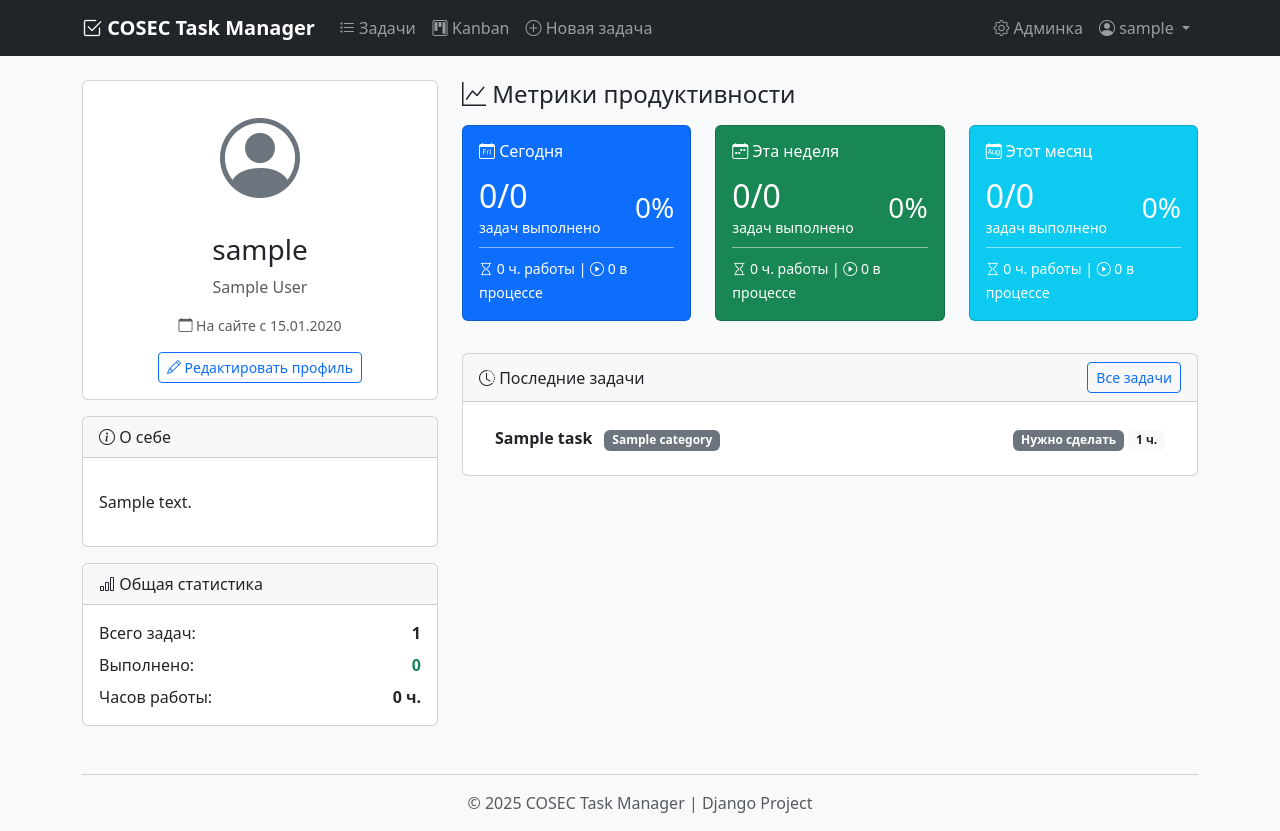
After one commit to pvmen/python_cosec, a Django app: a page that uses templates/base.html in a window 1280 px wide. The commit adds this page. Run offline with Django 5.2, Linux system fonts and the light colour scheme; a user stored in the database is signed in; tables that the repository leaves empty hold one stand-in row (values such as "Sample post").

Commit message:
Add user profile with bio and productivity metrics

```diff
--- a/tasks/urls.py
+++ b/tasks/urls.py
@@ -3,14 +3,16 @@ from django.contrib.auth.views import LogoutView
 from . import views
 
 urlpatterns = [
-    path('', views.TaskListView.as_view(), name='task_list'),
-    path('kanban/', views.KanbanView.as_view(), name='kanban'),
-    path('task/<int:pk>/', views.TaskDetailView.as_view(), name='task_detail'),
-    path('task/create/', views.TaskCreateView.as_view(), name='task_create'),
-    path('task/<int:pk>/edit/', views.TaskUpdateView.as_view(), name='task_update'),
-    path('task/<int:pk>/delete/', views.TaskDeleteView.as_view(), name='task_delete'),
-    path('task/<int:pk>/update-status/', views.UpdateTaskStatusView.as_view(), name='task_update_status'),
-    path('login/', views.CustomLoginView.as_view(), name='login'),
-    path('logout/', LogoutView.as_view(), name='logout'),
-    path('register/', views.RegisterView.as_view(), name='register'),
+    path("", views.TaskListView.as_view(), name="task_list"),
+    path("kanban/", views.KanbanView.as_view(), name="kanban"),
+    path("task/<int:pk>/", views.TaskDetailView.as_view(), name="task_detail"),
+    path("task/create/", views.TaskCreateView.as_view(), name="task_create"),
+    path("task/<int:pk>/edit/", views.TaskUpdateView.as_view(), name="task_update"),
+    path("task/<int:pk>/delete/", views.TaskDeleteView.as_view(), name="task_delete"),
+    path("task/<int:pk>/update-status/", views.UpdateTaskStatusView.as_view(), name="task_update_status"),
+    path("profile/<str:username>/", views.ProfileView.as_view(), name="profile"),
+    path("profile/edit/", views.ProfileEditView.as_view(), name="profile_edit"),
+    path("login/", views.CustomLoginView.as_view(), name="login"),
+    path("logout/", LogoutView.as_view(), name="logout"),
+    path("register/", views.RegisterView.as_view(), name="register"),
 ]
--- a/tasks/views.py
+++ b/tasks/views.py
@@ -1,26 +1,28 @@
 from django.views.generic import ListView, DetailView, CreateView, UpdateView, DeleteView, TemplateView
 from django.contrib.auth.mixins import LoginRequiredMixin
-from django.contrib.auth.views import LoginView, LogoutView
+from django.contrib.auth.views import LoginView
+from django.contrib.auth.models import User
 from django.contrib.auth import login
 from django.urls import reverse_lazy
 from django.views import View
 from django.http import JsonResponse
-from django.shortcuts import redirect
+from django.shortcuts import redirect, get_object_or_404
 from django.utils import timezone
+from django.db.models import Count, Q
 from datetime import timedelta
-from .models import Task, Category
-from .forms import TaskForm, RegisterForm
+from .models import Task, Category, Profile
+from .forms import TaskForm, RegisterForm, ProfileForm
 
 
 class CustomLoginView(LoginView):
-    template_name = 'registration/login.html'
+    template_name = "registration/login.html"
     redirect_authenticated_user = True
 
 
 class RegisterView(CreateView):
     form_class = RegisterForm
-    template_name = 'registration/register.html'
-    success_url = reverse_lazy('task_list')
+    template_name = "registration/register.html"
+    success_url = reverse_lazy("task_list")
 
     def form_valid(self, form):
         user = form.save()
@@ -28,85 +30,148 @@ class RegisterView(CreateView):
         return redirect(self.success_url)
 
 
+class ProfileView(LoginRequiredMixin, TemplateView):
+    template_name = "tasks/profile.html"
+
+    def get_context_data(self, **kwargs):
+        context = super().get_context_data(**kwargs)
+        username = self.kwargs.get("username")
+        user = get_object_or_404(User, username=username)
+
+        if not hasattr(user, "profile"):
+            Profile.objects.create(user=user)
+
+        context["profile_user"] = user
+        context["profile"] = user.profile
+        context["is_own_profile"] = self.request.user == user
+
+        now = timezone.now()
+        today_start = now.replace(hour=0, minute=0, second=0, microsecond=0)
+        week_start = today_start - timedelta(days=now.weekday())
+        month_start = today_start.replace(day=1)
+
+        user_tasks = Task.objects.filter(assigned_to=user)
+
+        def get_metrics(start_date):
+            period_tasks = user_tasks.filter(created_at__gte=start_date)
+            completed = period_tasks.filter(status="done").count()
+            total = period_tasks.count()
+            in_progress = period_tasks.filter(status="in_progress").count()
+            hours = sum(t.estimated_hours or 0 for t in period_tasks.filter(status="done"))
+            return {
+                "completed": completed,
+                "total": total,
+                "in_progress": in_progress,
+                "hours": hours,
+                "completion_rate": round(completed / total * 100) if total > 0 else 0,
+            }
+
+        context["metrics_today"] = get_metrics(today_start)
+        context["metrics_week"] = get_metrics(week_start)
+        context["metrics_month"] = get_metrics(month_start)
+
+        context["all_tasks"] = user_tasks.count()
+        context["all_completed"] = user_tasks.filter(status="done").count()
+        context["all_hours"] = sum(t.estimated_hours or 0 for t in user_tasks.filter(status="done"))
+
+        context["recent_tasks"] = user_tasks.order_by("-created_at")[:5]
+
+        return context
+
+
+class ProfileEditView(LoginRequiredMixin, UpdateView):
+    model = Profile
+    form_class = ProfileForm
+    template_name = "tasks/profile_edit.html"
+
+    def get_object(self):
+        if not hasattr(self.request.user, "profile"):
+            Profile.objects.create(user=self.request.user)
+        return self.request.user.profile
+
+    def get_success_url(self):
+        return reverse_lazy("profile", kwargs={"username": self.request.user.username})
+
+
 class TaskListView(LoginRequiredMixin, ListView):
     model = Task
-    template_name = 'tasks/task_list.html'
-    context_object_name = 'tasks'
+    template_name = "tasks/task_list.html"
+    context_object_name = "tasks"
     paginate_by = 10
 
     def get_queryset(self):
-        queryset = Task.objects.select_related('category', 'assigned_to')
+        queryset = Task.objects.select_related("category", "assigned_to")
 
-        category_id = self.request.GET.get('category')
+        category_id = self.request.GET.get("category")
         if category_id:
             queryset = queryset.filter(category_id=category_id)
 
-        status = self.request.GET.get('status')
+        status = self.request.GET.get("status")
         if status:
             queryset = queryset.filter(status=status)
 
-        priority = self.request.GET.get('priority')
+        priority = self.request.GET.get("priority")
         if priority:
             queryset = queryset.filter(priority=priority)
 
-        date_filter = self.request.GET.get('date_filter')
+        date_filter = self.request.GET.get("date_filter")
         today = timezone.now().date()
-        if date_filter == 'today':
+        if date_filter == "today":
             queryset = queryset.filter(deadline__date=today)
-        elif date_filter == 'week':
+        elif date_filter == "week":
             week_end = today + timedelta(days=7)
             queryset = queryset.filter(deadline__date__gte=today, deadline__date__lte=week_end)
-        elif date_filter == 'overdue':
-            queryset = queryset.filter(deadline__lt=timezone.now()).exclude(status='done')
+        elif date_filter == "overdue":
+            queryset = queryset.filter(deadline__lt=timezone.now()).exclude(status="done")
 
         return queryset
 
     def get_context_data(self, **kwargs):
         context = super().get_context_data(**kwargs)
-        context['categories'] = Category.objects.all()
-        context['statuses'] = Task.STATUS_CHOICES
-        context['priorities'] = Task.PRIORITY_CHOICES
-        context['current_category'] = self.request.GET.get('category', '')
-        context['current_status'] = self.request.GET.get('status', '')
-        context['current_priority'] = self.request.GET.get('priority', '')
-        context['current_date_filter'] = self.request.GET.get('date_filter', '')
+        context["categories"] = Category.objects.all()
+        context["statuses"] = Task.STATUS_CHOICES
+        context["priorities"] = Task.PRIORITY_CHOICES
+        context["current_category"] = self.request.GET.get("category", "")
+        context["current_status"] = self.request.GET.get("status", "")
+        context["current_priority"] = self.request.GET.get("priority", "")
+        context["current_date_filter"] = self.request.GET.get("date_filter", "")
         return context
 
 
 class TaskDetailView(LoginRequiredMixin, DetailView):
     model = Task
-    template_name = 'tasks/task_detail.html'
-    context_object_name = 'task'
+    template_name = "tasks/task_detail.html"
+    context_object_name = "task"
 
 
 class TaskCreateView(LoginRequiredMixin, CreateView):
     model = Task
     form_class = TaskForm
-    template_name = 'tasks/task_form.html'
-    success_url = reverse_lazy('task_list')
+    template_name = "tasks/task_form.html"
+    success_url = reverse_lazy("task_list")
 
 
 class TaskUpdateView(LoginRequiredMixin, UpdateView):
     model = Task
     form_class = TaskForm
-    template_name = 'tasks/task_form.html'
-    success_url = reverse_lazy('task_list')
+    template_name = "tasks/task_form.html"
+    success_url = reverse_lazy("task_list")
 
 
 class TaskDeleteView(LoginRequiredMixin, DeleteView):
     model = Task
-    template_name = 'tasks/task_confirm_delete.html'
-    success_url = reverse_lazy('task_list')
+    template_name = "tasks/task_confirm_delete.html"
+    success_url = reverse_lazy("task_list")
 
 
 class KanbanView(LoginRequiredMixin, TemplateView):
-    template_name = 'tasks/kanban.html'
+    template_name = "tasks/kanban.html"
 
     def get_context_data(self, **kwargs):
         context = super().get_context_data(**kwargs)
-        context['statuses'] = Task.STATUS_CHOICES
-        context['tasks_by_status'] = {
-            status[0]: Task.objects.filter(status=status[0]).select_related('category', 'assigned_to')
+        context["statuses"] = Task.STATUS_CHOICES
+        context["tasks_by_status"] = {
+            status[0]: Task.objects.filter(status=status[0]).select_related("category", "assigned_to")
             for status in Task.STATUS_CHOICES
         }
         return context
@@ -115,9 +180,9 @@ class KanbanView(LoginRequiredMixin, TemplateView):
 class UpdateTaskStatusView(LoginRequiredMixin, View):
     def post(self, request, pk):
         task = Task.objects.get(pk=pk)
-        new_status = request.POST.get('status')
+        new_status = request.POST.get("status")
         if new_status in dict(Task.STATUS_CHOICES):
             task.status = new_status
             task.save()
-            return JsonResponse({'success': True})
-        return JsonResponse({'success': False, 'error': 'Invalid status'}, status=400)
+            return JsonResponse({"success": True})
+        return JsonResponse({"success": False, "error": "Invalid status"}, status=400)
--- a/templates/base.html
+++ b/templates/base.html
@@ -70,6 +70,17 @@
                         </a>
                         <ul class="dropdown-menu dropdown-menu-end">
                             <li>
+                                <a class="dropdown-item" href="{% url 'profile' user.username %}">
+                                    <i class="bi bi-person"></i> Мой профиль
+                                </a>
+                            </li>
+                            <li>
+                                <a class="dropdown-item" href="{% url 'profile_edit' %}">
+                                    <i class="bi bi-gear"></i> Настройки
+                                </a>
+                            </li>
+                            <li><hr class="dropdown-divider"></li>
+                            <li>
                                 <form method="post" action="{% url 'logout' %}" class="d-inline">
                                     {% csrf_token %}
                                     <button type="submit" class="dropdown-item">
--- /dev/null
+++ b/templates/tasks/profile.html
@@ -0,0 +1,169 @@
+{% extends 'base.html' %}
+
+{% block title %}{{ profile_user.username }} - COSEC Task Manager{% endblock %}
+
+{% block content %}
+<div class="row">
+    <div class="col-md-4">
+        <div class="card">
+            <div class="card-body text-center">
+                <div class="mb-3">
+                    <i class="bi bi-person-circle" style="font-size: 5rem; color: #6c757d;"></i>
+                </div>
+                <h3>{{ profile_user.username }}</h3>
+                {% if profile_user.first_name or profile_user.last_name %}
+                <p class="text-muted">{{ profile_user.first_name }} {{ profile_user.last_name }}</p>
+                {% endif %}
+                <p class="text-muted small">
+                    <i class="bi bi-calendar"></i> На сайте с {{ profile.created_at|date:"d.m.Y" }}
+                </p>
+                {% if is_own_profile %}
+                <a href="{% url 'profile_edit' %}" class="btn btn-outline-primary btn-sm">
+                    <i class="bi bi-pencil"></i> Редактировать профиль
+                </a>
+                {% endif %}
+            </div>
+        </div>
+
+        <div class="card mt-3">
+            <div class="card-header">
+                <i class="bi bi-info-circle"></i> О себе
+            </div>
+            <div class="card-body">
+                {% if profile.bio %}
+                <p>{{ profile.bio|linebreaks }}</p>
+                {% else %}
+                <p class="text-muted">Пользователь ещё не добавил информацию о себе</p>
+                {% endif %}
+            </div>
+        </div>
+
+        <div class="card mt-3">
+            <div class="card-header">
+                <i class="bi bi-bar-chart"></i> Общая статистика
+            </div>
+            <div class="card-body">
+                <div class="d-flex justify-content-between mb-2">
+                    <span>Всего задач:</span>
+                    <strong>{{ all_tasks }}</strong>
+                </div>
+                <div class="d-flex justify-content-between mb-2">
+                    <span>Выполнено:</span>
+                    <strong class="text-success">{{ all_completed }}</strong>
+                </div>
+                <div class="d-flex justify-content-between">
+                    <span>Часов работы:</span>
+                    <strong>{{ all_hours }} ч.</strong>
+                </div>
+            </div>
+        </div>
+    </div>
+
+    <div class="col-md-8">
+        <h4 class="mb-3"><i class="bi bi-graph-up"></i> Метрики продуктивности</h4>
+
+        <div class="row">
+            <div class="col-md-4 mb-3">
+                <div class="card bg-primary text-white">
+                    <div class="card-body">
+                        <h6 class="card-title"><i class="bi bi-calendar-day"></i> Сегодня</h6>
+                        <div class="d-flex justify-content-between align-items-center mt-3">
+                            <div>
+                                <h2 class="mb-0">{{ metrics_today.completed }}/{{ metrics_today.total }}</h2>
+                                <small>задач выполнено</small>
+                            </div>
+                            <div class="text-end">
+                                <h3 class="mb-0">{{ metrics_today.completion_rate }}%</h3>
+                            </div>
+                        </div>
+                        <hr class="my-2 opacity-50">
+                        <small>
+                            <i class="bi bi-hourglass"></i> {{ metrics_today.hours }} ч. работы |
+                            <i class="bi bi-play-circle"></i> {{ metrics_today.in_progress }} в процессе
+                        </small>
+                    </div>
+                </div>
+            </div>
+
+            <div class="col-md-4 mb-3">
+                <div class="card bg-success text-white">
+                    <div class="card-body">
+                        <h6 class="card-title"><i class="bi bi-calendar-week"></i> Эта неделя</h6>
+                        <div class="d-flex justify-content-between align-items-center mt-3">
+                            <div>
+                                <h2 class="mb-0">{{ metrics_week.completed }}/{{ metrics_week.total }}</h2>
+                                <small>задач выполнено</small>
+                            </div>
+                            <div class="text-end">
+                                <h3 class="mb-0">{{ metrics_week.completion_rate }}%</h3>
+                            </div>
+                        </div>
+                        <hr class="my-2 opacity-50">
+                        <small>
+                            <i class="bi bi-hourglass"></i> {{ metrics_week.hours }} ч. работы |
+                            <i class="bi bi-play-circle"></i> {{ metrics_week.in_progress }} в процессе
+                        </small>
+                    </div>
+                </div>
+            </div>
+
+            <div class="col-md-4 mb-3">
+                <div class="card bg-info text-white">
+                    <div class="card-body">
+                        <h6 class="card-title"><i class="bi bi-calendar-month"></i> Этот месяц</h6>
+                        <div class="d-flex justify-content-between align-items-center mt-3">
+                            <div>
+                                <h2 class="mb-0">{{ metrics_month.completed }}/{{ metrics_month.total }}</h2>
+                                <small>задач выполнено</small>
+                            </div>
+                            <div class="text-end">
+                                <h3 class="mb-0">{{ metrics_month.completion_rate }}%</h3>
+                            </div>
+                        </div>
+                        <hr class="my-2 opacity-50">
+                        <small>
+                            <i class="bi bi-hourglass"></i> {{ metrics_month.hours }} ч. работы |
+                            <i class="bi bi-play-circle"></i> {{ metrics_month.in_progress }} в процессе
+                        </small>
+                    </div>
+                </div>
+            </div>
+        </div>
+
+        <div class="card mt-3">
+            <div class="card-header d-flex justify-content-between align-items-center">
+                <span><i class="bi bi-clock-history"></i> Последние задачи</span>
+                <a href="{% url 'task_list' %}?assigned_to={{ profile_user.id }}" class="btn btn-sm btn-outline-primary">
+                    Все задачи
+                </a>
+            </div>
+            <div class="card-body">
+                {% if recent_tasks %}
+                <div class="list-group list-group-flush">
+                    {% for task in recent_tasks %}
+                    <a href="{% url 'task_detail' task.pk %}" class="list-group-item list-group-item-action d-flex justify-content-between align-items-center">
+                        <div>
+                            <strong>{{ task.title }}</strong>
+                            {% if task.category %}
+                            <span class="badge bg-secondary ms-2">{{ task.category.name }}</span>
+                            {% endif %}
+                        </div>
+                        <div>
+                            <span class="badge bg-{% if task.status == 'done' %}success{% elif task.status == 'in_progress' %}primary{% else %}secondary{% endif %}">
+                                {{ task.get_status_display }}
+                            </span>
+                            {% if task.estimated_hours %}
+                            <span class="badge bg-light text-dark">{{ task.estimated_hours }} ч.</span>
+                            {% endif %}
+                        </div>
+                    </a>
+                    {% endfor %}
+                </div>
+                {% else %}
+                <p class="text-muted mb-0">Нет назначенных задач</p>
+                {% endif %}
+            </div>
+        </div>
+    </div>
+</div>
+{% endblock %}
```
Also changed, not shown: tasks/admin.py (+7 -1 lines), tasks/forms.py (+13 -2 lines), tasks/models.py (+27 -0 lines), templates/tasks/profile_edit.html (added, +47 -0 lines), tasks/migrations/0005_profile.py (added).
